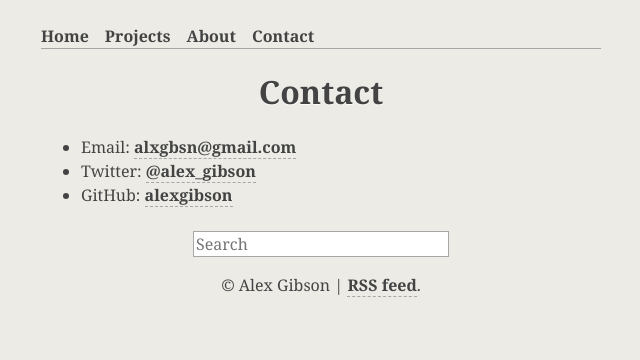
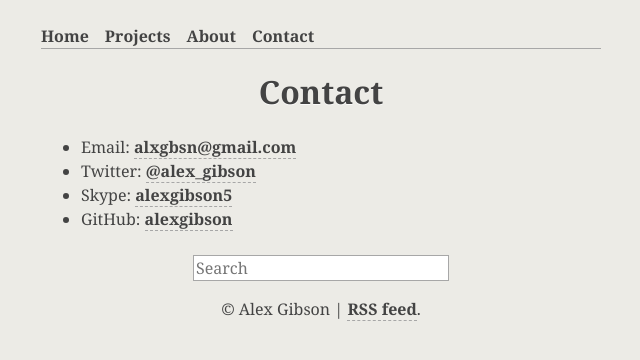
Before and after one commit to alexgibson/alxgbsn.co.uk, a Jekyll site: the page built from contact/index.html, in a window 1280 px wide. Shown: the top 360 px of the page, without its empty margins (319-959 px from the left). Built offline with Jekyll 4.4.1, drawn with Linux system fonts in a browser that asks for light colours; Markdown is read by kramdown in place of the engine named in the settings.

Commit message:
Add favicon and skype contact details

```diff
--- a/about/index.html
+++ b/about/index.html
@@ -7,7 +7,7 @@ desc: About Alex Gibson, a front end developer from Newcastle upon Tyne, United
 
 <article role="main">
     <p>
-        I'm front end developer living in Newcastle upon Tyne, United Kingdom. I build responsive interfaces for web applications and sites using handcrafted HTML, CSS and JavaScript.
+        I'm a front end developer living in Newcastle upon Tyne, United Kingdom. I build responsive interfaces for web applications and sites using handcrafted HTML, CSS and JavaScript.
     </p>
 
     <p>
--- a/contact/index.html
+++ b/contact/index.html
@@ -2,13 +2,14 @@
 layout: layout
 title: Contact
 titleinfo: Alex Gibson
-desc: Contact Alex Gibson via email, on Twitter, or on GitHub.
+desc: Contact Alex Gibson via email, on Twitter, Skype, or on GitHub.
 ---
 
 <article role="main">
         <ul>
             <li>Email: <a href="mailto:&#097;&#108;&#120;&#103;&#098;&#115;&#110;&#064;&#103;&#109;&#097;&#105;&#108;&#046;&#099;&#111;&#109;">&#097;&#108;&#120;&#103;&#098;&#115;&#110;&#064;&#103;&#109;&#097;&#105;&#108;&#046;&#099;&#111;&#109;</a></li>
             <li>Twitter: <a href="http://twitter.com/alex_gibson">@alex_gibson</a></li>
+            <li>Skype: <a href="callto:alexgibson5">alexgibson5</a></li>
             <li>GitHub: <a href="https://github.com/alexgibson">alexgibson</a></li>
         </ul>
 </article>
--- a/index.html
+++ b/index.html
@@ -8,7 +8,7 @@ desc: Alex Gibson is a front–end web developer from Newcastle upon Tyne, Unite
 <article role="main">
     <h2 class="sub">Front End Developer</h2>
     <p>
-        Hello there. I'm front end developer living in Newcastle upon Tyne, United Kingdom. I build responsive interfaces for web applications and sites using handcrafted HTML, CSS and JavaScript.
+        Hello there. I'm a front end developer living in Newcastle upon Tyne, United Kingdom. I build responsive interfaces for web applications and sites using handcrafted HTML, CSS and JavaScript.
     </p>
 
     <p>
```
Also changed, not shown: favicon.ico (added), 6 other files.
